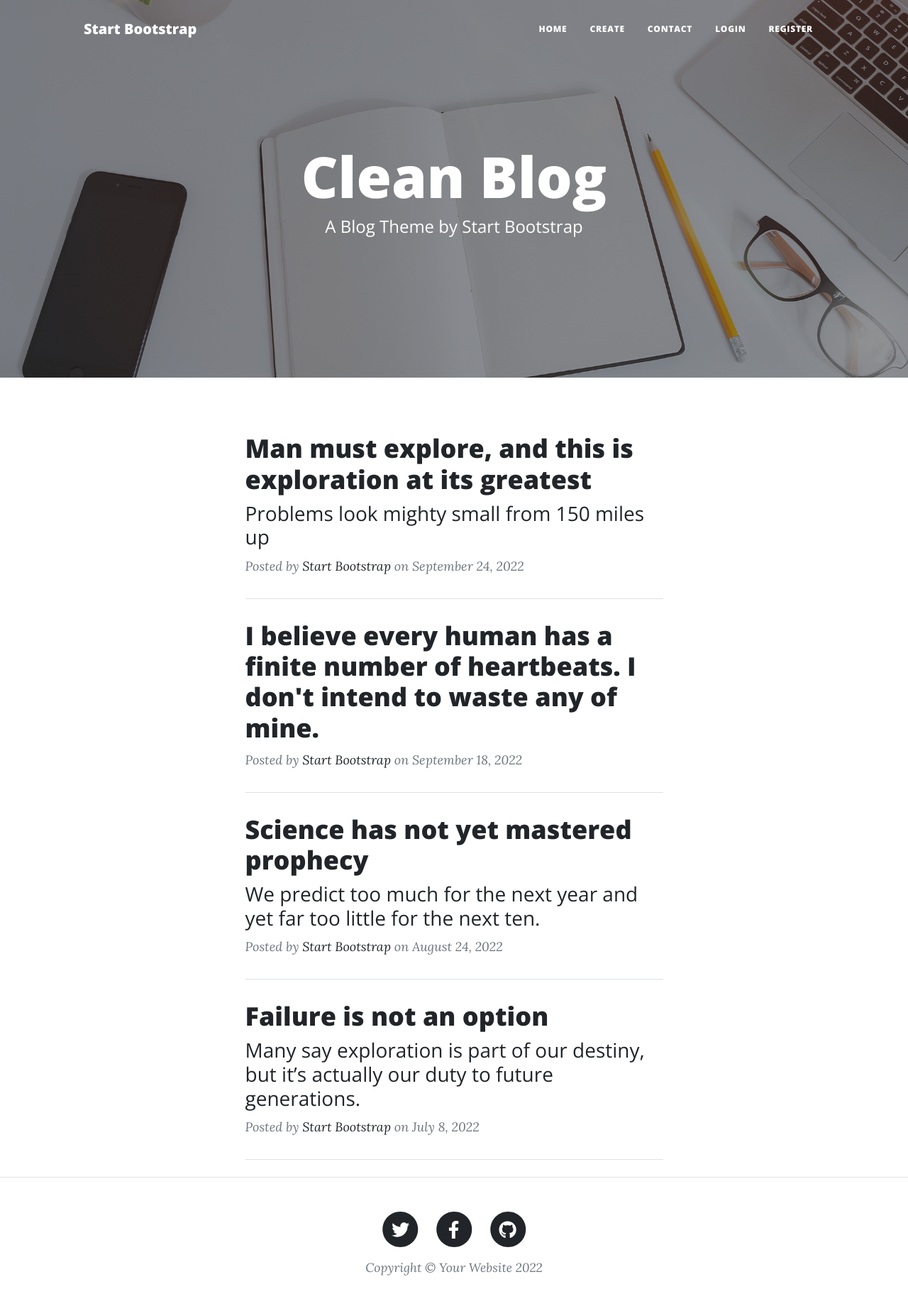
After one commit to Rafiqul-jakir/SOHOPRESS-The-Easy-CMS, a PHP site: page /SOHOPRESS/index.php in a window 1280 px wide. The commit adds this page. Shown: the whole page at 71% size. Run offline with PHP 8.4, Linux system fonts and the light colour scheme; some libraries are stand-ins or nearby versions.

Commit message:
Showing User Name in Home Page | Restricted the user in Login and Registration Page

```diff
--- a/auth/login.php
+++ b/auth/login.php
@@ -1,6 +1,7 @@
 <?php
     require "../includes/header.php";
     require "../config/config.php";
+    require "restricted.php";
 ?>
 <?php
     $wrong_login = "";
--- a/auth/register.php
+++ b/auth/register.php
@@ -1,6 +1,7 @@
 <?php
   require "../includes/header.php";
   require "../config/config.php";
+  require "restricted.php";
 ?>
 
 
--- /dev/null
+++ b/auth/restricted.php
@@ -0,0 +1,6 @@
+<?php
+    if(isset($_SESSION['user_email'])){
+        header("location: http://localhost/SOHOPRESS");
+    }
+
+?>
--- a/includes/footer.php
+++ b/includes/footer.php
@@ -36,6 +36,6 @@
         <!-- Bootstrap core JS-->
         <script src="https://cdn.jsdelivr.net/npm/bootstrap@5.1.3/dist/js/bootstrap.bundle.min.js"></script>
         <!-- Core theme JS-->
-        <script src="../js/script.js"></script>
+        <script src="http://localhost/SOHOPRESS/js/scripts.js"></script>
     </body>
 </html>
--- a/includes/header.php
+++ b/includes/header.php
@@ -2,6 +2,7 @@
     session_start();
     define("APPURL", "http://localhost/SOHOPRESS");
 ?>
+
 
 <!DOCTYPE html>
 <html lang="en">
@@ -18,32 +19,46 @@
         <link href="https://fonts.googleapis.com/css?family=Lora:400,700,400italic,700italic" rel="stylesheet" type="text/css" />
         <link href="https://fonts.googleapis.com/css?family=Open+Sans:300italic,400italic,600italic,700italic,800italic,400,300,600,700,800" rel="stylesheet" type="text/css" />
         <!-- Core theme CSS (includes Bootstrap)-->
-        <link href="../css/styles.css" rel="stylesheet" />
+        <link href="<?php echo APPURL ?>/css/styles.css" rel="stylesheet" />
     </head>
     <body>
         <!-- Navigation-->
         <nav class="navbar navbar-expand-lg navbar-light" id="mainNav">
             <div class="container px-4 px-lg-5">
-                <a class="navbar-brand" href="index.html">Start Bootstrap</a>
+                <a class="navbar-brand" href="<?php echo APPURL ?>">Start Bootstrap</a>
                 <button class="navbar-toggler" type="button" data-bs-toggle="collapse" data-bs-target="#navbarResponsive" aria-controls="navbarResponsive" aria-expanded="false" aria-label="Toggle navigation">
                     Menu
                     <i class="fas fa-bars"></i>
                 </button>
                 <div class="collapse navbar-collapse" id="navbarResponsive">
                     <ul class="navbar-nav ms-auto py-4 py-lg-0">
-                        <li class="nav-item"><a class="nav-link px-lg-3 py-3 py-lg-4" href="../index.html">Home</a></li>
-                        <li class="nav-item"><a class="nav-link px-lg-3 py-3 py-lg-4" href="../posts/create.html">create</a></li>
-                        <li class="nav-item"><a class="nav-link px-lg-3 py-3 py-lg-4" href="login.html">login</a></li>
-                        <li class="nav-item"><a class="nav-link px-lg-3 py-3 py-lg-4" href="register.html">register</a></li>
+                        <li class="nav-item"><a class="nav-link px-lg-3 py-3 py-lg-4" href="<?php echo APPURL ?>">Home</a></li>
+                        <li class="nav-item"><a class="nav-link px-lg-3 py-3 py-lg-4" href="<?php echo APPURL ?>/posts/create.html">create</a></li>
+                        <li class="nav-item"><a class="nav-link px-lg-3 py-3 py-lg-4" href="../contact.html">Contact</a></li>
+                        <?php if(!isset($_SESSION['user_email'])): ?>
+                            <li class="nav-item"><a class="nav-link px-lg-3 py-3 py-lg-4" href="<?php echo APPURL ?>/auth/login.php">login</a></li>
+                            <li class="nav-item"><a class="nav-link px-lg-3 py-3 py-lg-4" href="<?php echo APPURL ?>/auth/register.php">register</a></li>
+                        <?php endif; ?>
 
+                        <?php if(isset($_SESSION['user_name'])): ?>
+                            <li class="nav-item dropdown mt-3">
+                                <a class="nav-link dropdown-toggle" id="navbarDropdownMenuLink" role="button" data-bs-toggle="dropdown" aria-expanded="false">
+                                    <?php echo $_SESSION['user_name']; ?>
+                                </a>
+                                <ul class="dropdown-menu" aria-labelledby="navbarDropdownMenuLink">
+                                    <li><a class="dropdown-item" href="#">Action</a></li>
+                                    <li><a class="dropdown-item" href="#">Another action</a></li>
+                                    <li><a class="dropdown-item" href="#">Something else here</a></li>
+                                </ul>
+                            </li>
+                        <?php endif; ?>
 
-                        <li class="nav-item"><a class="nav-link px-lg-3 py-3 py-lg-4" href="../contact.html">Contact</a></li>
                     </ul>
                 </div>
             </div>
         </nav>
         <!-- Page Header-->
-        <header class="masthead" style="background-image: url('../assets/img/home-bg.jpg')">
+        <header class="masthead" style="background-image: url('<?php echo APPURL; ?>/assets/img/home-bg.jpg')">
             <div class="container position-relative px-4 px-lg-5">
                 <div class="row gx-4 gx-lg-5 justify-content-center">
                     <div class="col-md-10 col-lg-8 col-xl-7">
--- /dev/null
+++ b/index.php
@@ -0,0 +1,72 @@
+<?php
+    require "includes/header.php";
+    require "config/config.php";
+
+?>
+<?php
+
+?>
+        <!-- Main Content-->
+        <div class="container px-4 px-lg-5">
+            <div class="row gx-4 gx-lg-5 justify-content-center">
+                <div class="col-md-10 col-lg-8 col-xl-7">
+                    <!-- Post preview-->
+                    <div class="post-preview">
+                        <a href="posts/post.html">
+                            <h2 class="post-title">Man must explore, and this is exploration at its greatest</h2>
+                            <h3 class="post-subtitle">Problems look mighty small from 150 miles up</h3>
+                        </a>
+                        <p class="post-meta">
+                            Posted by
+                            <a href="#!">Start Bootstrap</a>
+                            on September 24, 2022
+                        </p>
+                    </div>
+                    <!-- Divider-->
+                    <hr class="my-4" />
+                    <!-- Post preview-->
+                    <div class="post-preview">
+                        <a href="post.html"><h2 class="post-title">I believe every human has a finite number of heartbeats. I don't intend to waste any of mine.</h2></a>
+                        <p class="post-meta">
+                            Posted by
+                            <a href="#!">Start Bootstrap</a>
+                            on September 18, 2022
+                        </p>
+                    </div>
+                    <!-- Divider-->
+                    <hr class="my-4" />
+                    <!-- Post preview-->
+                    <div class="post-preview">
+                        <a href="post.html">
+                            <h2 class="post-title">Science has not yet mastered prophecy</h2>
+                            <h3 class="post-subtitle">We predict too much for the next year and yet far too little for the next ten.</h3>
+                        </a>
+                        <p class="post-meta">
+                            Posted by
+                            <a href="#!">Start Bootstrap</a>
+                            on August 24, 2022
+                        </p>
+                    </div>
+                    <!-- Divider-->
+                    <hr class="my-4" />
+                    <!-- Post preview-->
+                    <div class="post-preview">
+                        <a href="post.html">
+                            <h2 class="post-title">Failure is not an option</h2>
+                            <h3 class="post-subtitle">Many say exploration is part of our destiny, but it’s actually our duty to future generations.</h3>
+                        </a>
+                        <p class="post-meta">
+                            Posted by
+                            <a href="#!">Start Bootstrap</a>
+                            on July 8, 2022
+                        </p>
+                    </div>
+                    <!-- Divider-->
+                    <hr class="my-4" />
+                    <!-- Pager-->
+
+                </div>
+            </div>
+        </div>
+        <!-- Footer-->
+<?php require "includes/footer.php"  ?>
```
Also changed, not shown: index.html (deleted, +0 -155 lines).
